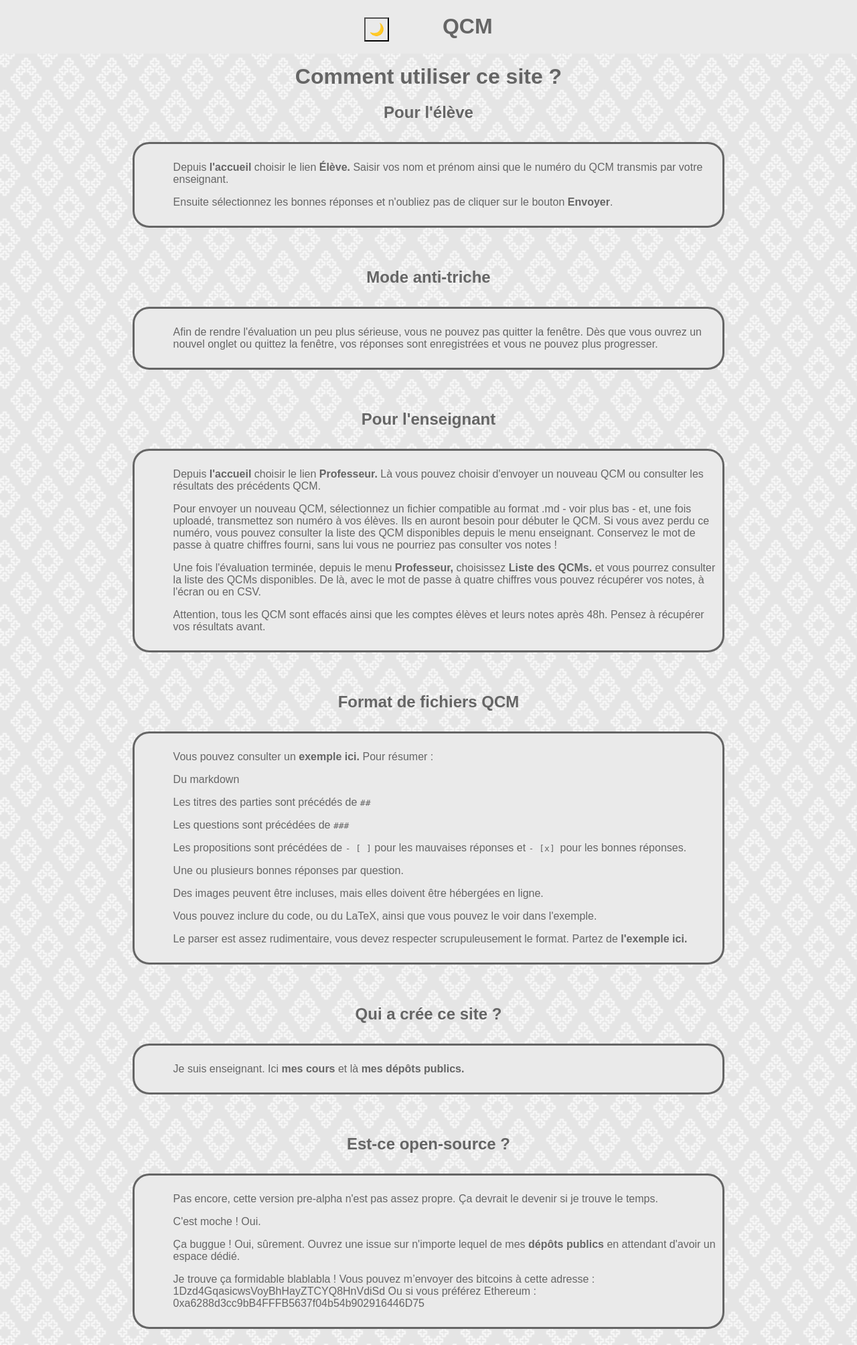
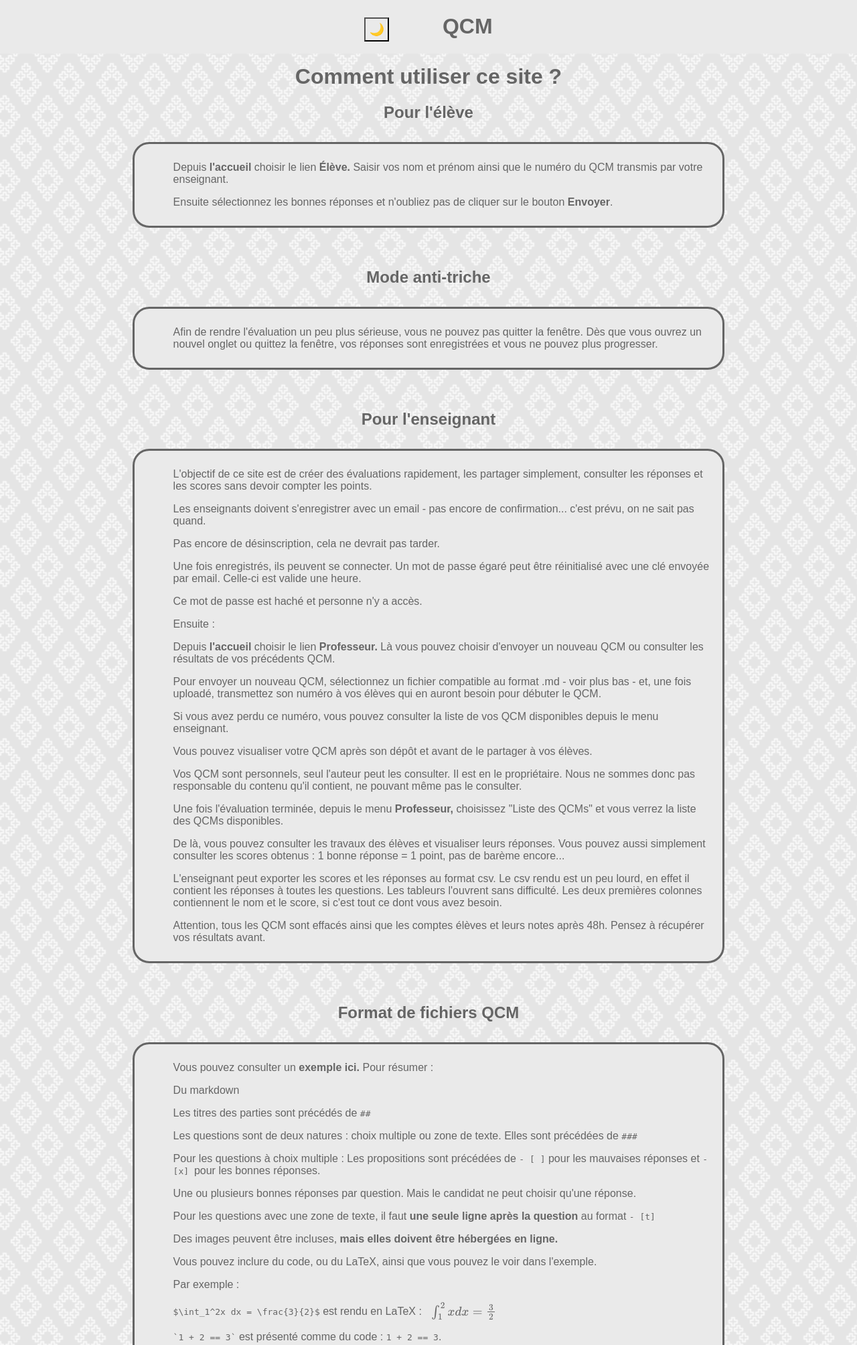
Before and after one commit to qkzk/qcm_alchemy, a Flask app: page /tutorial in a window 1280 px wide. Shown: the top 2008 px of the page at 67% size. Run offline with Flask 2, Linux system fonts and the light colour scheme.

Commit message:
Tutorial.

```diff
--- a/src/templates/tutorial.html
+++ b/src/templates/tutorial.html
@@ -46,7 +46,32 @@
     </h2>
     <div class="question-answers">
 
+        <p>
+            L'objectif de ce site est de créer des évaluations rapidement,
+            les partager simplement, consulter les réponses
+            et les scores sans devoir compter les points.
+        </p>
 
+        <p>
+            Les enseignants doivent s'enregistrer avec un email - pas encore de confirmation...
+            c'est prévu, on ne sait pas quand.
+        </p>
+        <p>
+            Pas encore de désinscription, cela ne devrait pas tarder.
+        </p>
+        <p>
+            Une fois enregistrés, ils peuvent se connecter.
+
+            Un mot de passe égaré peut être réinitialisé avec une clé envoyée par email.
+            Celle-ci est valide une heure.
+        </p>
+        <p>
+            Ce mot de passe est haché et personne n'y a accès.
+        </p>
+        <p>
+            Ensuite :
+
+        </p>
         <p>Depuis
             <a href="{{ url_for('index') }}">
                 l'accueil
@@ -56,29 +81,47 @@
                 Professeur.
             </a>
             Là vous pouvez choisir d'envoyer un nouveau QCM ou consulter les résultats
-            des précédents QCM.
+            de vos précédents QCM.
         </p>
         <p>
 
-            Pour envoyer un nouveau QCM, sélectionnez un fichier compatible au format .md - voir plus bas - et, une fois uploadé,
-            transmettez son numéro à vos élèves.
+            Pour envoyer un nouveau QCM, sélectionnez un fichier compatible au format .md
+            - voir plus bas - et, une fois uploadé,
+            transmettez son numéro à vos élèves qui en auront besoin pour débuter le QCM.
+        </p>
+        <p>
+            Si vous avez perdu ce numéro, vous
+            pouvez consulter la liste de vos QCM disponibles depuis le menu enseignant.
 
-            Ils en auront besoin pour débuter le QCM. Si vous avez perdu ce numéro, vous
-            pouvez consulter la liste des QCM disponibles depuis le menu enseignant.
+        </p>
+        <p>
+            Vous pouvez visualiser votre QCM après son dépôt et avant de le partager à vos élèves.
 
-            Conservez le mot de passe à quatre chiffres fourni, sans lui vous ne pourriez pas consulter vos notes !
+        </p>
+        <p>
+            Vos QCM sont personnels, seul l'auteur peut les consulter. Il est en le propriétaire.
+            Nous ne sommes donc pas responsable du contenu qu'il contient, ne pouvant même pas le consulter.
+
         </p>
         <p>
             Une fois l'évaluation terminée, depuis le menu
             <a href="{{ url_for('teacher') }}">
                 Professeur,
             </a>
-            choisissez
-             <a href="{{ url_for('qcms') }}">
-                Liste des QCMs.
-            </a>
-            et vous pourrez consulter la liste des QCMs disponibles. De là, avec le <span class"bold">mot de passe à quatre chiffres</span>
-            vous pouvez récupérer vos notes, à l'écran ou en CSV.
+            choisissez "Liste des QCMs"
+
+            et vous verrez la liste des QCMs disponibles.
+        </p>
+        <p>
+            De là, vous pouvez consulter les travaux des élèves et visualiser leurs réponses.
+            Vous pouvez aussi simplement consulter les scores obtenus : 1 bonne réponse = 1 point, pas de barème encore...
+
+        </p>
+        <p>
+            L'enseignant peut exporter les scores et les réponses au format csv.
+
+            Le csv rendu est un peu lourd, en effet il contient les réponses à toutes les questions. Les tableurs l'ouvrent sans difficulté.
+            Les deux premières colonnes contiennent le nom et le score, si c'est tout ce dont vous avez besoin.
 
         </p>
         <p>
@@ -109,21 +152,36 @@
             Les titres des parties sont précédés de <code>##</code>
         </p>
         <p>
-            Les questions sont précédées de <code>###</code>
+            Les questions sont de deux natures : choix multiple ou zone de texte.
+            Elles sont précédées de <code>###</code>
         </p>
         <p>
+            Pour les questions à choix multiple :
             Les propositions sont précédées de <code>- [ ]</code> pour les mauvaises réponses
             et <code>- [x] </code> pour les bonnes réponses.
         </p>
         <p>
-            Une ou plusieurs bonnes réponses par question.
+            Une ou plusieurs bonnes réponses par question. Mais le candidat ne peut choisir qu'une réponse.
         </p>
         <p>
-            Des images peuvent être incluses, mais elles doivent être hébergées en ligne.
+            Pour les questions avec une zone de texte, il faut
+            <span class="bold">une seule ligne après la question</span> au format
+            <code>- [t]</code>
+        </p>
+        <p>
+            Des images peuvent être incluses, <span class="bold">mais elles doivent être hébergées en ligne.</span>
         </p>
         <p>
             Vous pouvez inclure du code, ou du LaTeX,
             ainsi que vous pouvez le voir dans l'exemple.
+        </p>
+        <p>
+        Par exemple :
+        <p>
+            <code>$\int_1^2x dx = \frac{3}{2}$</code> est rendu en LaTeX : <span class="answer">$\int_1^2x dx = \frac{3}{2}$</span>
+        </p>
+        <p>
+            <code>`1 + 2 == 3`</code> est présenté comme du code : <code>1 + 2 == 3</code>.
         </p>
         <p>
             Le parser est assez rudimentaire, vous devez respecter scrupuleusement le format.
@@ -171,6 +229,29 @@
         </p>
 
     </div>
+    <h2>
+        C'est quoi le projet ?
+    </h2>
+    <div class="question-answers">
+        <p>
+            Me simplifier la vie, je n'aime pas les copies.
+        <p>
+        <p>
+            Je compte ajouter :
+        </p>
+        <p>
+            Export d'un QCM au format .pdf, randomisé, avec un nombre de sujets variable.
+            On imprime un seul document et on distribue directement. Utile si les élèves n'ont pas
+            de poste.
+        </p>
+        <p>
+            Désinscription, confirmation du mail, effacement des comptes inactifs après x semaines.
+        </p>
+        <p>
+            Améliorer le rendu, l'ui et tout l'aspect graphique. C'est loin d'être mon point fort,
+            si quelqu'un a le courage...
+        </p>
+    </div>
 
 </div>
 {% endblock %}
```
Also changed, not shown: src/templates/new.html (+1 -6 lines), readme.md.
